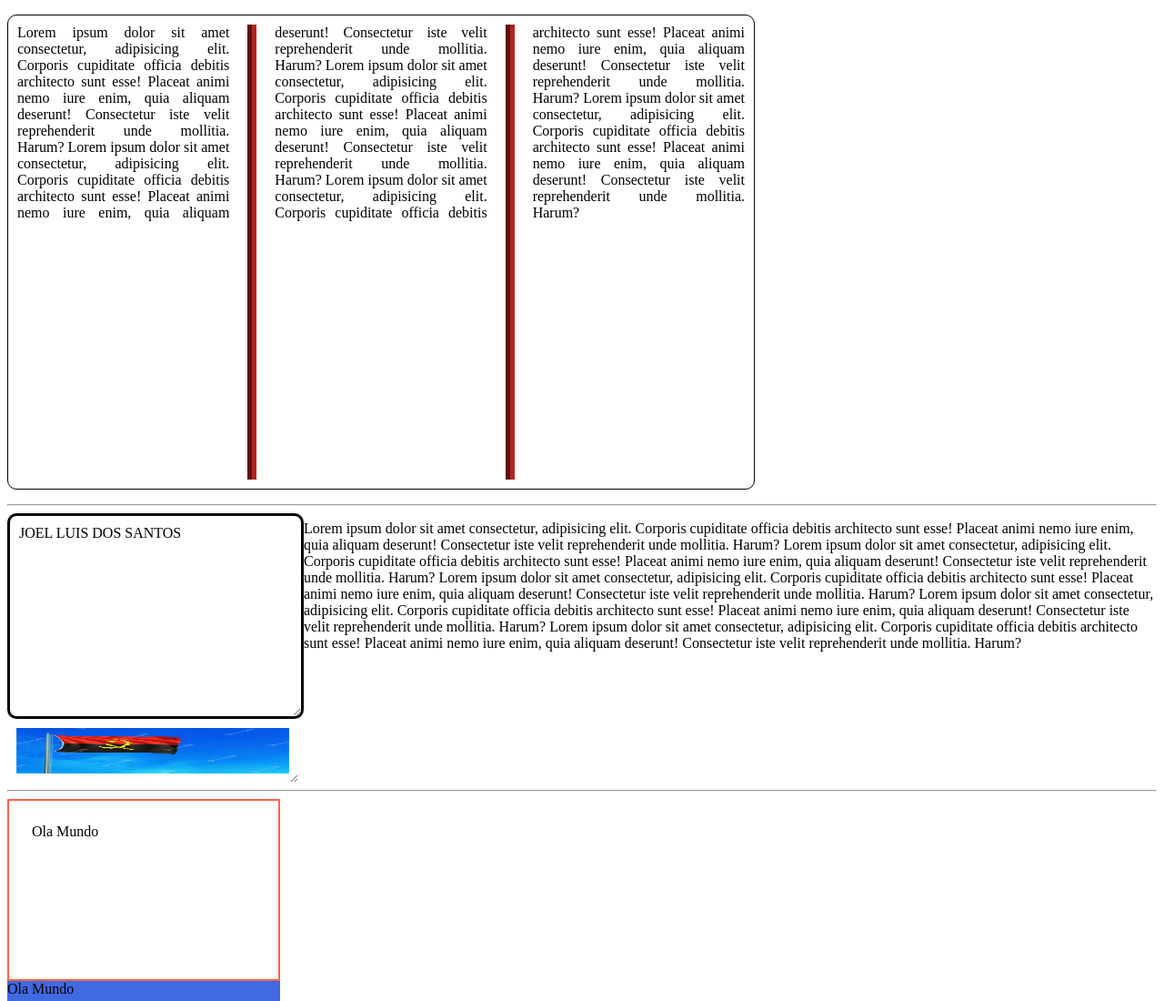
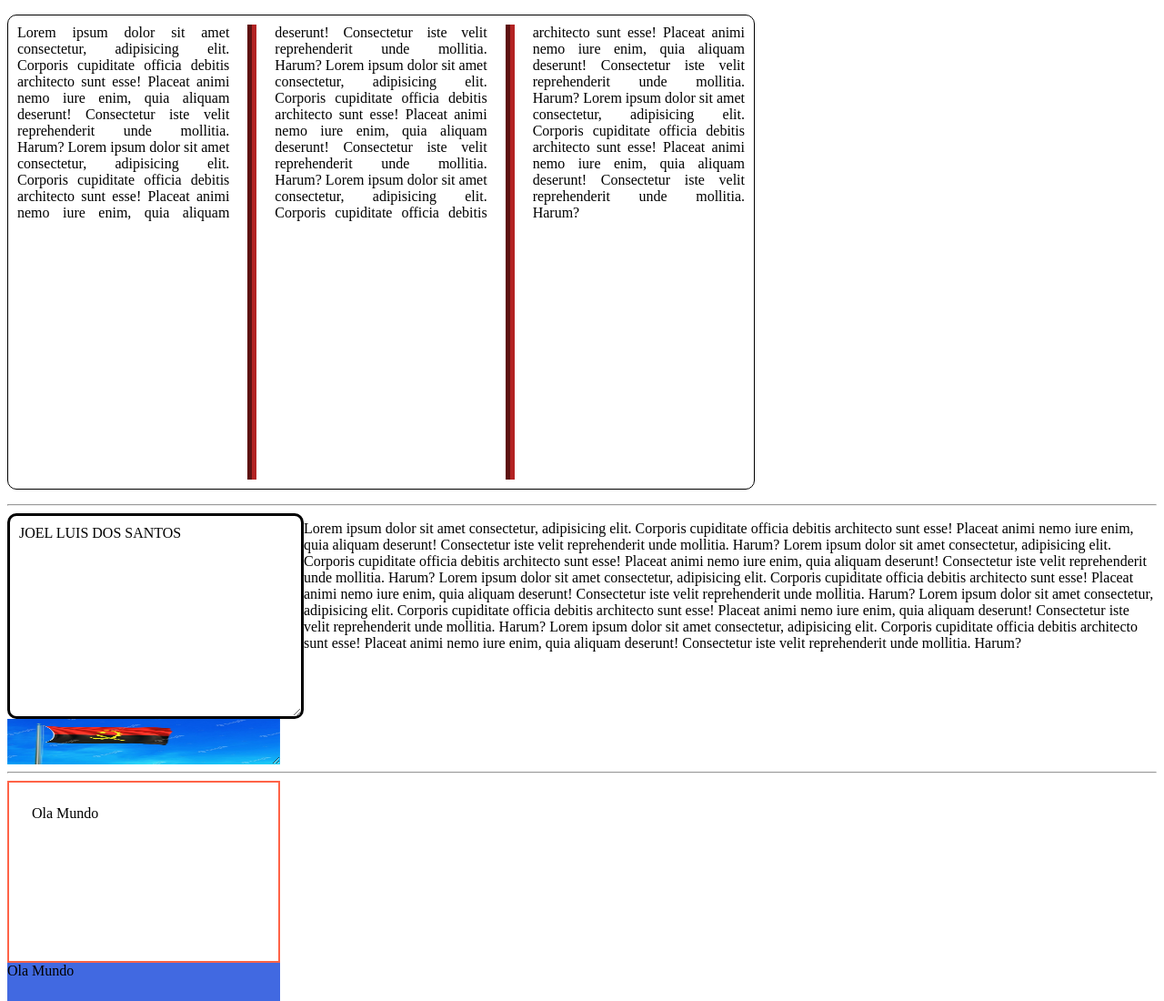
Before and after one commit to Dossantosjoel7/DesenvolvimentoEmHTML-CSS, a plain HTML site: page aulas praticas/CSS/HtmlCss/14-aula.html in a window 1280 px wide. Shown: the top 1100 px of the page at 91% size. Drawn offline with Linux system fonts and the light colour scheme.

Commit message:
Update 17.aulaCss.css

```diff
--- a/aulas praticas/CSS/17.aulaCss.css
+++ b/aulas praticas/CSS/17.aulaCss.css
@@ -53,11 +53,10 @@
     height: 50px;
     min-width: 300px;
     min-height: 50px;
-    border-radius: 10px;
-    padding: 10px;
     resize: both;
     overflow: hidden;
     clear: both;
+
 }
 
 #div2 img{
```
